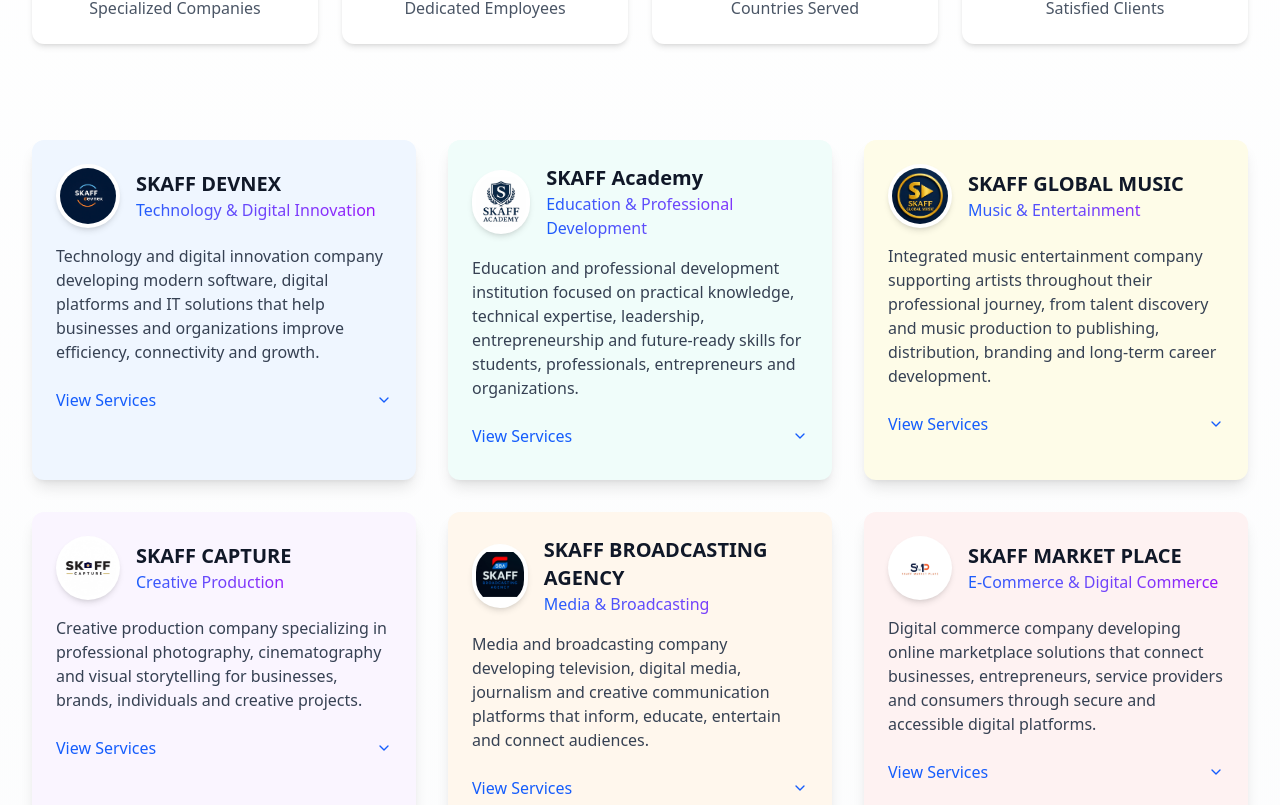
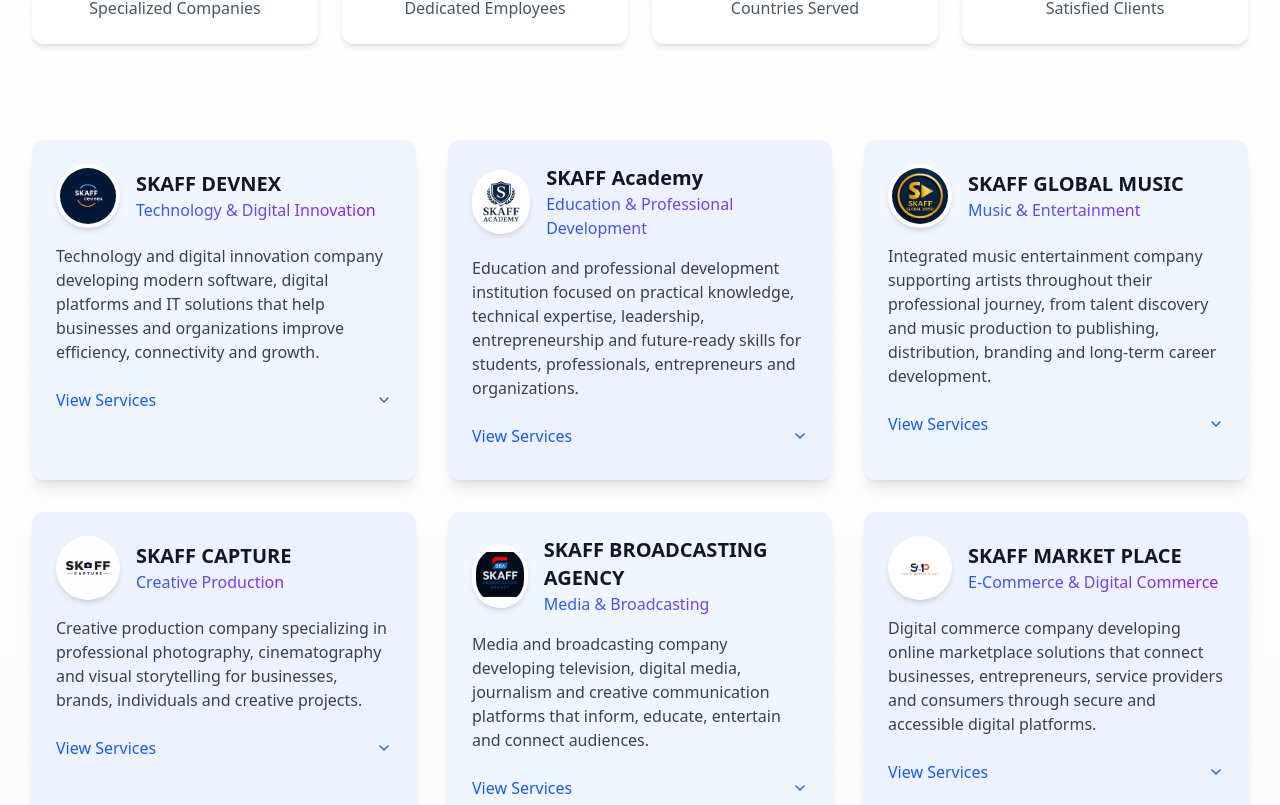
Before and after one commit to Zeden12/SKAFF-INVEST-R-GROUP, a React (Vite) app: page /companies in a window 1280 px wide. Shown: the part 715-1520 px from the top of the page. Built offline with nearby package versions, Linux system fonts and the light colour scheme.

Commit message:
Hero info refined

```diff
--- a/src/components/OurCompanies.jsx
+++ b/src/components/OurCompanies.jsx
@@ -32,111 +32,111 @@
     tagline: 'Education & Professional Development',
     logo: SIELogo,
     website: 'https://sie-programme.vercel.app/',
-    bgColor: 'bg-teal-50',
-    borderColor: 'border-teal-100'
+    bgColor: 'bg-indigo-50',
+    borderColor: 'border-indigo-100'
   },
   {
     name: 'SKAFF GLOBAL MUSIC',
     tagline: 'Music & Entertainment',
     logo: RosMusicLogo,
     website: 'https://www.instagram.com/ros_music__?igsh=OGhldnFvY2NqY20x',
-    bgColor: 'bg-yellow-50',
-    borderColor: 'border-yellow-100'
+    bgColor: 'bg-blue-50',
+    borderColor: 'border-blue-100'
   },
   {
     name: 'SKAFF INDUSTRY',
     tagline: 'Manufacturing & Industrial Development',
     logo: SkaffIndustryLogo,
     website: 'https://www.instagram.com/skaff__industry/profilecard/?igsh=c3ZjMjNoNW40Mjc4',
-    bgColor: 'bg-orange-50',
-    borderColor: 'border-orange-100'
+    bgColor: 'bg-indigo-50',
+    borderColor: 'border-indigo-100'
   },
   {
     name: 'SKAFF MARKET PLACE',
     tagline: 'E-Commerce & Digital Commerce',
     logo: MarketPlaceLogo,
     website: 'https://skaffmarket.com',
-    bgColor: 'bg-red-50',
-    borderColor: 'border-red-100'
+    bgColor: 'bg-blue-50',
+    borderColor: 'border-blue-100'
   },
   {
     name: 'SKAFF BROADCASTING AGENCY',
     tagline: 'Media & Broadcasting',
     logo: SkaffTvLogo,
     website: 'https://youtube.com/@skafftvrda?si=xxG2Z85N7ei8JQP4',
-    bgColor: 'bg-orange-50',
-    borderColor: 'border-orange-100'
+    bgColor: 'bg-indigo-50',
+    borderColor: 'border-indigo-100'
   },
   {
     name: 'SKAFF CAPTURE',
     tagline: 'Creative Production',
     logo: InzoomLogo,
     website: 'https://www.instagram.com/inzoom_capture?igsh=Mm52M2prbzgwYm1l',
-    bgColor: 'bg-purple-50',
-    borderColor: 'border-purple-100'
+    bgColor: 'bg-blue-50',
+    borderColor: 'border-blue-100'
   },
   {
     name: 'SKAFF CORE GRAPHIX',
     tagline: 'Design & Branding',
     logo: BlueprintLogo,
     website: 'https://www.instagram.com/blueprintgraphixtechnology?igsh=aGZ2NHZkM3J0OXBp',
-    bgColor: 'bg-pink-50',
-    borderColor: 'border-pink-100'
+    bgColor: 'bg-indigo-50',
+    borderColor: 'border-indigo-100'
   },
   {
     name: 'SKAFF LUXORA',
     tagline: 'Luxury Fashion & Lifestyle',
     logo: BrandNewLogo,
     website: 'https://www.instagram.com/skaff_brand_new?igsh=aTZmcWMxZDk0ajU0',
-    bgColor: 'bg-indigo-50',
-    borderColor: 'border-indigo-100'
+    bgColor: 'bg-blue-50',
+    borderColor: 'border-blue-100'
   },
   {
     name: 'SKAFF ARCHITECTURE',
     tagline: 'Architecture & Construction Consultancy',
     logo: SkaffArchLogo,
     website: 'https://www.instagram.com/skaff_arch_construct?igsh=YXh4a2swY2UyeGwx',
-    bgColor: 'bg-green-50',
-    borderColor: 'border-green-100'
+    bgColor: 'bg-indigo-50',
+    borderColor: 'border-indigo-100'
   },
   {
     name: 'SKAFF FILMS',
     tagline: 'Film & Creative Entertainment',
     logo: SavanaLogo,
     website: 'https://www.instagram.com/savana_film?igsh=MXNhbGdhMXZpa2poNA==',
-    bgColor: 'bg-amber-50',
-    borderColor: 'border-amber-100'
+    bgColor: 'bg-blue-50',
+    borderColor: 'border-blue-100'
   },  {
     name: 'SKAFF SPORTS CLUBS',
     tagline: 'Sports Development & Management',
     logo: SkaffSportLogo,
     website: 'https://skaffsports.com',
-    bgColor: 'bg-orange-50',
-    borderColor: 'border-orange-100'
+    bgColor: 'bg-indigo-50',
+    borderColor: 'border-indigo-100'
   },
   {
     name: 'SKAFF AGRI HUB',
     tagline: 'Agriculture & Agribusiness',
     logo: AgriHubLogo,
     website: '#',
-    bgColor: 'bg-green-50',
-    borderColor: 'border-green-100'
+    bgColor: 'bg-blue-50',
+    borderColor: 'border-blue-100'
   },
   {
     name: 'SKAFF MEDICAL HEALTH',
     tagline: 'Healthcare & Medical Services',
     logo: MedicalHealthLogo,
     website: '#',
-    bgColor: 'bg-rose-50',
-    borderColor: 'border-rose-100'
+    bgColor: 'bg-indigo-50',
+    borderColor: 'border-indigo-100'
   },
   {
     name: 'SKAFF MONEY HOST',
     tagline: 'Financial Technology & Digital Banking',
     logo: MoneyHostLogo,
     website: '#',
-    bgColor: 'bg-emerald-50',
-    borderColor: 'border-emerald-100'
+    bgColor: 'bg-blue-50',
+    borderColor: 'border-blue-100'
   }
 ];
 
--- a/src/pages/CompaniesPage.jsx
+++ b/src/pages/CompaniesPage.jsx
@@ -33,7 +33,7 @@
     tagline: 'Education & Professional Development',
     logo: SIELogo,
     website: 'https://sie-programme.vercel.app/',
-    bgColor: 'bg-teal-50',
+    bgColor: 'bg-indigo-50',
     description: 'Education and professional development institution focused on practical knowledge, technical expertise, leadership, entrepreneurship and future-ready skills for students, professionals, entrepreneurs and organizations.',
     services: ['Professional Certification Programs', 'Executive Education', 'Technical & Vocational Training', 'Digital Learning', 'Entrepreneurship Development', 'Research & Innovation', 'Corporate Training Solutions']
   },
@@ -42,7 +42,7 @@
     tagline: 'Music & Entertainment',
     logo: RosMusicLogo,
     website: 'https://www.instagram.com/ros_music__?igsh=OGhldnFvY2NqY20x',
-    bgColor: 'bg-yellow-50',
+    bgColor: 'bg-blue-50',
     description: 'Integrated music entertainment company supporting artists throughout their professional journey, from talent discovery and music production to publishing, distribution, branding and long-term career development.',
     services: ['Artist Development', 'Music Production', 'Music Publishing', 'Digital Distribution', 'Artist Branding', 'Entertainment Marketing', 'Business Management']
   },
@@ -51,7 +51,7 @@
     tagline: 'Creative Production',
     logo: InzoomLogo,
     website: 'https://www.instagram.com/inzoom_capture?igsh=Mm52M2prbzgwYm1l',
-    bgColor: 'bg-purple-50',
+    bgColor: 'bg-indigo-50',
     description: 'Creative production company specializing in professional photography, cinematography and visual storytelling for businesses, brands, individuals and creative projects.',
     services: ['Professional Photography', 'Cinematography', 'Visual Storytelling', 'Commercial Production', 'Documentary Production', 'Post-Production Services', 'Creative Consultation']
   },
@@ -60,7 +60,7 @@
     tagline: 'Media & Broadcasting',
     logo: SkaffTvLogo,
     website: 'https://youtube.com/@skafftvrda?si=xxG2Z85N7ei8JQP4',
-    bgColor: 'bg-orange-50',
+    bgColor: 'bg-blue-50',
     description: 'Media and broadcasting company developing television, digital media, journalism and creative communication platforms that inform, educate, entertain and connect audiences.',
     services: ['Television Broadcasting', 'Digital Media Production', 'Journalism & Storytelling', 'Content Production', 'Brand Media Solutions', 'Entertainment Networks', 'Event Coverage']
   },
@@ -69,7 +69,7 @@
     tagline: 'E-Commerce & Digital Commerce',
     logo: MarketPlaceLogo,
     website: 'https://skaffmarket.com',
-    bgColor: 'bg-red-50',
+    bgColor: 'bg-indigo-50',
     description: 'Digital commerce company developing online marketplace solutions that connect businesses, entrepreneurs, service providers and consumers through secure and accessible digital platforms.',
     services: ['Online Marketplace Solutions', 'Merchant Marketplace Participation', 'Digital Commerce Infrastructure', 'Enterprise Commerce Solutions', 'Digital Payment Integration', 'Logistics & Supply Chain Integration', 'Technology-Driven Commerce Solutions']
   },
@@ -78,7 +78,7 @@
     tagline: 'Manufacturing & Industrial Development',
     logo: SkaffIndustryLogo,
     website: 'https://www.instagram.com/skaff__industry/profilecard/?igsh=c3ZjMjNoNW40Mjc4',
-    bgColor: 'bg-orange-50',
+    bgColor: 'bg-blue-50',
     description: 'Industrial and manufacturing company focused on developing productive capacity through modern manufacturing, processing, engineering, product innovation and technology-driven industrial solutions.',
     services: ['Manufacturing Operations', 'Industrial Processing', 'Product Development', 'Engineering Support', 'Industrial Automation', 'Quality Management', 'Supply Chain Support']
   },
@@ -96,7 +96,7 @@
     tagline: 'Branding & Design',
     logo: BlueprintLogo,
     website: 'https://www.instagram.com/blueprintgraphixtechnology?igsh=aGZ2NHZkM3J0OXBp',
-    bgColor: 'bg-pink-50',
+    bgColor: 'bg-blue-50',
     description: 'Creative branding and design company helping organizations build strong identities and communicate effectively through strategic branding, professional design and innovative visual communication.',
     services: ['Corporate Identity', 'Branding Strategy', 'Creative Design', 'Visual Identity Systems', 'Communication Materials', 'Brand Communication', 'Logo Design', 'Visual Communication']
   },
@@ -105,7 +105,7 @@
     tagline: 'Architecture & Construction Consultancy',
     logo: SkaffArchLogo,
     website: 'https://www.instagram.com/skaff_arch_construct?igsh=YXh4a2swY2UyeGwx',
-    bgColor: 'bg-green-50',
+    bgColor: 'bg-indigo-50',
     description: 'Architecture and construction consultancy delivering innovative, functional and sustainable solutions for residential, commercial, institutional and mixed-use developments through design, engineering and strategic project planning.',
     services: ['Architectural Design', 'Engineering Consultancy', 'Construction Consultancy', 'Interior Design', 'Urban Planning', 'Project Management']
   },
@@ -114,7 +114,7 @@
     tagline: 'Film & Creative Entertainment',
     logo: SavanaLogo,
     website: 'https://www.instagram.com/savana_film?igsh=MXNhbGdhMXZpa2poNA==',
-    bgColor: 'bg-amber-50',
+    bgColor: 'bg-blue-50',
     description: 'Film production and creative entertainment company developing visual storytelling through feature films, television, documentaries, digital content and cinematic productions for local, regional and international audiences.',
     services: ['Feature Film Production', 'Television Productions', 'Documentaries', 'Animation', 'Digital Productions', 'Commercial Content', 'International Co-Productions', 'Corporate/Branded Visual Productions']
   },
@@ -123,7 +123,7 @@
     tagline: 'Sports Development & Management',
     logo: SkaffSportLogo,
     website: 'https://skaffsports.com',
-    bgColor: 'bg-orange-50',
+    bgColor: 'bg-indigo-50',
     description: 'Sports development and management organization focused on athletic excellence, emerging talent, professional sports organizations, sports education, events and sustainable sports development.',
     services: ['Professional Sports Clubs', 'Sports Academies', 'Talent Identification & Development', 'Athlete Management', 'Sports Events & Competitions', 'Sports Business & Marketing']
   },
@@ -132,7 +132,7 @@
     tagline: 'Agriculture & Agribusiness',
     logo: AgriHubLogo,
     website: '#',
-    bgColor: 'bg-green-50',
+    bgColor: 'bg-blue-50',
     description: 'Agriculture and agribusiness company advancing modern agriculture through sustainable farming, agribusiness development, agricultural technology, food value chains and responsible resource management.',
     services: ['Integrated Farming Systems', 'Crop Production', 'Livestock Development', 'Research & Innovation', 'Food Processing & Value Addition', 'Food Value Chains', 'Agricultural Technology/AgriTech', 'Smart & Precision Farming', 'Storage & Logistics', 'Market Access', 'Climate-Smart Agriculture']
   },
@@ -141,7 +141,7 @@
     tagline: 'Healthcare & Medical Services',
     logo: MedicalHealthLogo,
     website: '#',
-    bgColor: 'bg-rose-50',
+    bgColor: 'bg-indigo-50',
     description: 'Healthcare and medical services company focused on accessible, reliable and patient-centered healthcare through medical services, pharmaceutical care, preventive healthcare, digital health innovation and community wellness.',
     services: ['Medical/Clinical Services', 'Pharmaceutical Services', 'Diagnostic Solutions', 'Preventive Healthcare', 'Digital Health & Innovation', 'Telemedicine', 'Community Health Programs']
   },
@@ -150,7 +150,7 @@
     tagline: 'Financial Technology & Digital Banking',
     logo: MoneyHostLogo,
     website: '#',
-    bgColor: 'bg-emerald-50',
+    bgColor: 'bg-blue-50',
     description: 'Financial technology company developing secure and intelligent digital financial solutions designed to improve accessibility, efficiency and inclusion for individuals, businesses and institutions. Services are being developed and subject to applicable regulatory requirements.',
     services: ['Digital Banking', 'Digital Wallets', 'Payment Infrastructure', 'Business Banking Solutions', 'Investment Technology', 'Lending Technologies', 'Financial Management Solutions', 'Cross-Border Financial Solutions']
   }
```
Also changed, not shown: src/components/Hero.jsx (+23 -71 lines), 2 other files (tests, documents, lock files or other folders).
